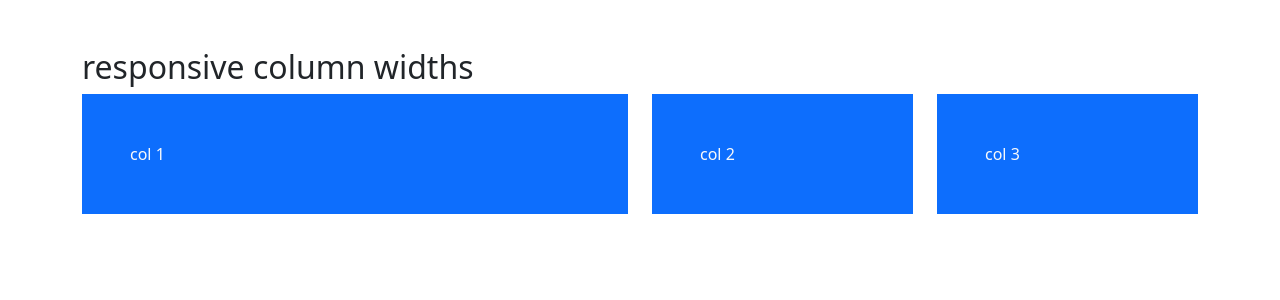
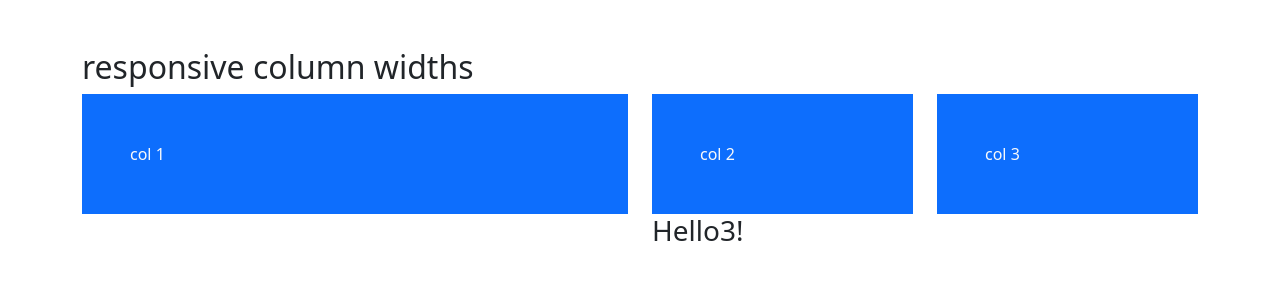
Before and after one commit to YohanSarmiento/project-webcommerce, a Django app: page /store/ in a window 1280 px wide. Shown: the part 56-356 px from the top of the page. Run offline with Django 5.2, Linux system fonts and the light colour scheme; some libraries are stand-ins or nearby versions.

Commit message:
It is Jhonathan's branch

```diff
--- a/store/templates/home.html
+++ b/store/templates/home.html
@@ -20,6 +20,7 @@
             </div>
             <div class="col-sm-4 col-lg-3">
                 <div class="p-5 bg-primary text-light">col 2</div>
+                <h3>Hello3!</h3>
             </div>
             <div class="col-sm-4 col-lg-3">
                 <div class="p-5 bg-primary text-light">col 3</div>
```
